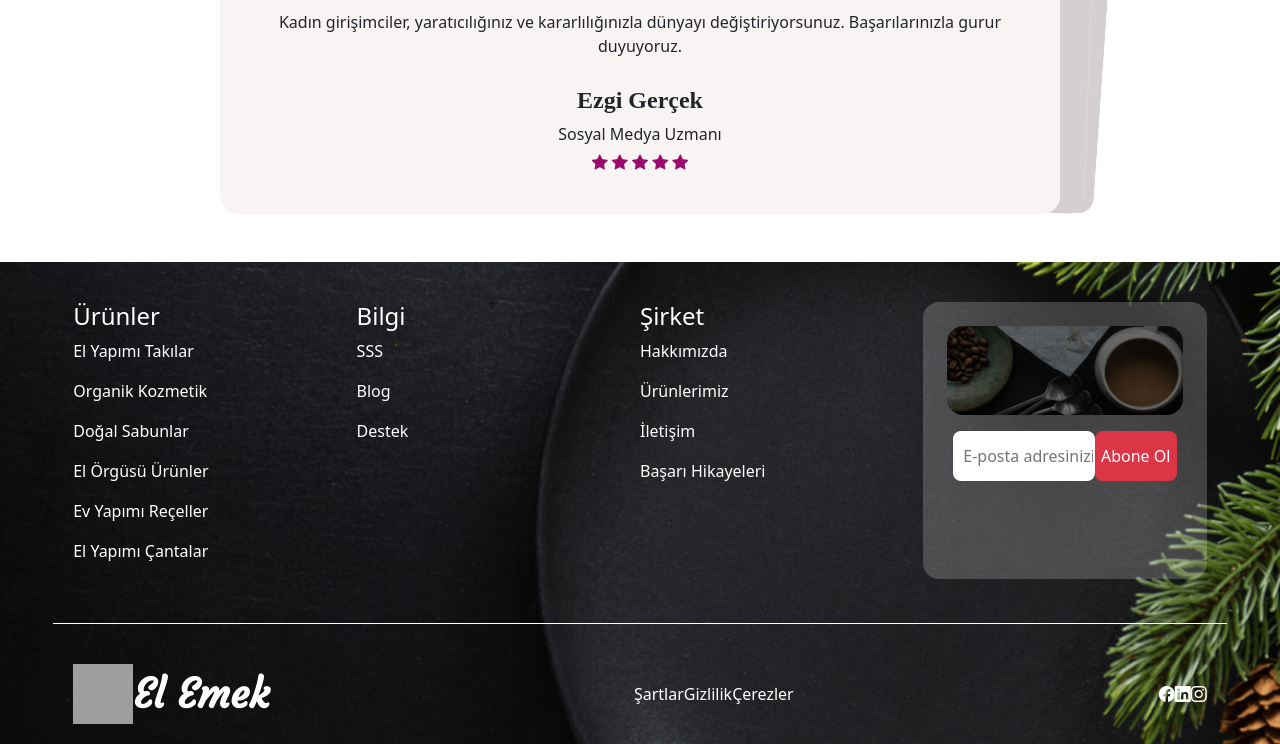
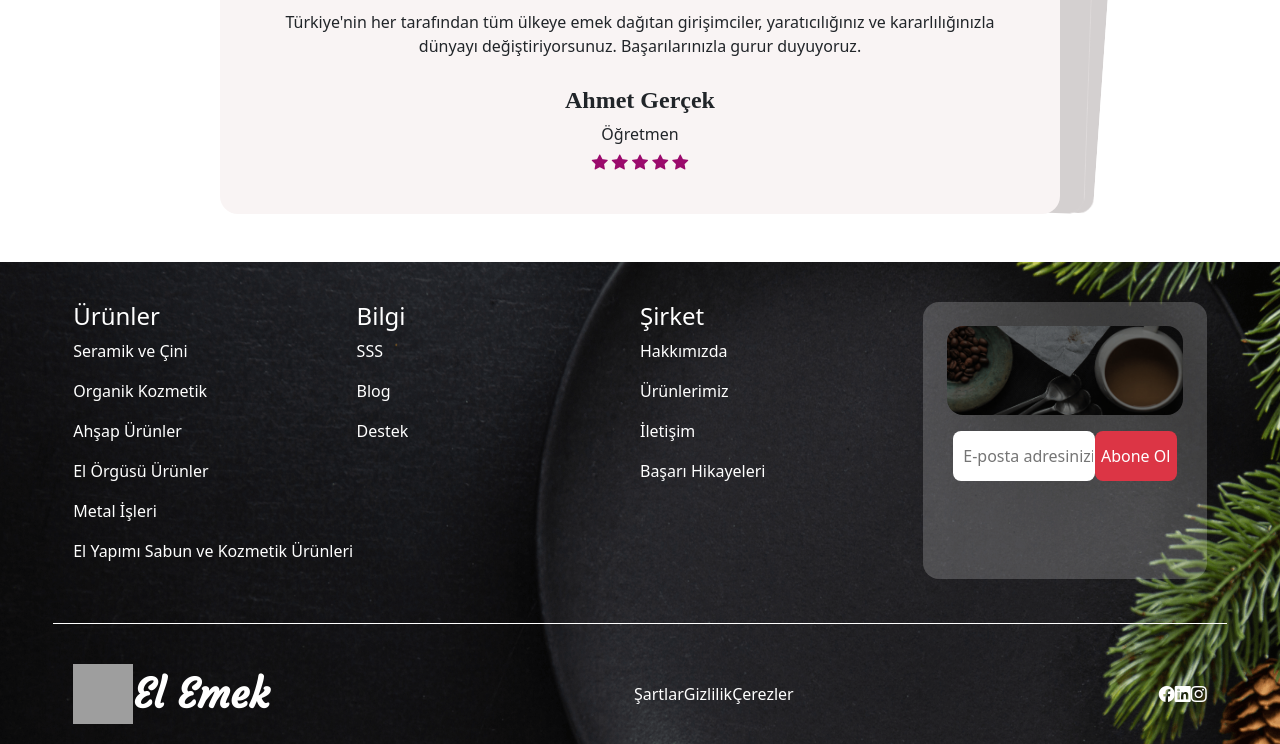
Before and after one commit to helinozalkan/eticaret, a PHP site: page / in a window 1280 px wide. Shown: the part 3858-4602 px from the top of the page. Run offline with PHP 8.4, Linux system fonts and the light colour scheme; data that the repository does not hold is empty; some libraries are stand-ins or nearby versions; some web fonts are replaced; grey boxes are pictures that could not be loaded.

Commit message:
Yerel değişiklikler kaydedildi

```diff
--- a/index.php
+++ b/index.php
@@ -192,7 +192,7 @@ try {
       <div class="position-absolute top-50  start-50 translate-middle w-50" style="margin-top: -70px;">
         <div class="text-center">
           <div class="text-center fw-bold mb-3" style="color: black; font-size: 1vw;">Düşle, İnan , Başar</div>
-          <div class="baslik2" style="color: black; font-size: 4vw;">Kendi Ayakları Üzerinde Durabilen, Güçlü Kadınların Tercihi</div>
+          <div class="baslik2" style="color: black; font-size: 4vw;">El İşçiliğiyle Üretilmiş, Emeğe Saygı Duyanların Tercihi</div>
 
         </div>
       </div>
@@ -280,7 +280,7 @@ try {
     <span class="num" data-value="50">00</span>
     <span style="margin-top: 40px;">+</span>
   </div>
-  <span class="text">Kadın Girişimci</span>
+  <span class="text">Girişimci</span>
 </div>
 <div class="container border-end border-warning col-12 col-lg-3 text-center">
   <div class="sayac d-flex" style="padding-left: 100px;">
@@ -300,36 +300,36 @@ try {
   <div class="container-fluid mt-5 bg-light py-5 ms-4">
   <div class="row">
     <div class="col-12 col-md-5 text-center py-5">
-      <div class="text-start" style="color:rgb(155, 10, 109) ;">Yeni Ürünler</div>
+      <div class="text-start" style="color:rgb(155, 10, 109) ;">El Emeği Ürünlerin Hikayesine Ortak Olun</div>
       <div class="baslik3 text-start text-black fw-bold" style="font-size: 3vw;">Yeni Ürünlerimizi Deneyin</div>
-      <div class="text-start">Kadın girişimcilerimizin el emeği göz nuru ürünleriyle tanışın. Her biri özenle hazırlanmış ve sizler için sunulmuştur.</div>
+      <div class="text-start">Geleneksel değerlerle modern tasarım anlayışını bir araya getiren bu e-ticaret deneyimi, sadece alışveriş yapmakla kalmayıp, zanaatın ruhunu keşfetmenize olanak tanır. Keşfedin, ilham alın ve emeğe değer katın.</div>
     </div>
     <div class="col-12 col-md-7">
       <div class="swiper ilk">
         <div class="swiper-wrapper mb-5">
           <div class="k swiper-slide iki"><img class="img" src="images/taki.jpg">
-            <div class="text-overlay">El Yapımı Takılar</div>
+            <div class="text-overlay">Seramik ve Çini</div>
           </div>
           <div class="k swiper-slide iki"><img class="img" src="images/kozmetik.jpg">
-            <div class="text-overlay">Organik Kozmetik Ürünleri</div>
+            <div class="text-overlay">Ahşap Ürünler</div>
           </div>
           <div class="k swiper-slide iki"><img class="img" src="images/dogalsabun.jpg">
-            <div class="text-overlay">Doğal Sabunlar</div>
+            <div class="text-overlay">Dokuma Ürünler</div>
           </div>
           <div class="k swiper-slide iki"><img class="img" src="images/orgu.jpg">
-            <div class="text-overlay">El Örgüsü Ürünler</div>
+            <div class="text-overlay">Takılar ve Aksesuarlar</div>
           </div>
           <div class="k swiper-slide iki"><img class="img" src="images/recel.jpg">
-            <div class="text-overlay">Ev Yapımı Reçeller</div>
+            <div class="text-overlay">Deri Ürünler</div>
           </div>
           <div class="k swiper-slide iki"><img class="img" src="images/orgucanta.jpg">
-            <div class="text-overlay">El Yapımı Çantalar</div>
+            <div class="text-overlay">Metal İşleri</div>
           </div>
           <div class="k swiper-slide iki"><img class="img" src="images/bakim.jpg">
             <div class="text-overlay">Doğal Cilt Bakım Ürünleri</div>
           </div>
           <div class="k swiper-slide iki"><img class="img" src="images/dekormum.jpg">
-            <div class="text-overlay">El Yapımı Mumlar</div>
+            <div class="text-overlay">El Yapımı Sabun ve Kozmetik Ürünleri</div>
           </div>
           <div class="k swiper-slide iki"><img class="img" src="images/gingercookie.jpg">
             <div class="text-overlay">Organik Gıda Ürünleri</div>
@@ -410,15 +410,15 @@ try {
     </div>
     <div class="col-12 col-md-6 px-5 mt-4">
       <div class="text-start" style="color:rgb(155, 10, 109) ;">Hakkımızda</div>
-      <div class="baslik3 text-start text-black fw-bold" style="font-size: 3vw;">Başarıya Giden Yolculuğumuz. Kadın Girişimcilerin Hikayesi</div>
-      <div class="text-start">Kadın girişimcilerimizin azmi ve yaratıcılığı ile dolu bir yolculuk. Her biri kendi alanında fark yaratan kadınların hikayeleri.</div>
+      <div class="baslik3 text-start text-black fw-bold" style="font-size: 3vw;">Başarıya Giden Yolculuğumuz: Emekçilerimizin Özverisi.</div>
+      <div class="text-start">Emekçi girişimcilerimizin azmi ve yaratıcılığı ile dolu bir yolculuk. Her biri kendi alanında fark yaratan Türkiye'nin dört bir yanındaki emekçinin hikayeleri.</div>
       <div class="row">
         <div class="col-6 border-end" style="margin-top: 20px;">
           <div class="mb-2">
             <i class="bi bi-check-circle" style="color:rgb(155, 10, 109) ;"></i> Sıcak ve Samimi Ortam
           </div>
           <div class="mb-4">
-            <i class="bi bi-check-circle" style="color:rgb(155, 10, 109) ;"></i> Kadın Girişimciler İçin İlham Verici Hikayeler
+            <i class="bi bi-check-circle" style="color:rgb(155, 10, 109) ;"></i> Girişimciler İçin İlham Verici Hikayeler
           </div>
           <div>
             <button type="button" class="btn ms-2 text-white"
@@ -442,7 +442,7 @@ try {
 <div class="container-fluid p-0 bg-dark mt-5" style="min-height: 200px; max-height: 50vh; height: auto;">
   <div class="row">
     <div class="baslik3 col-6 text-white p-5" style="font-weight:bold; font-size: 45px;">
-      Kadın Girişimcilerden %50'den Fazla İndirim
+      Girişimcilerden %50'den Fazla İndirim
       <div>
         <button type="button" class="btn ms-2 text-white"
           style="background-color:rgb(155, 10, 109) ;border-radius: 20; height: 40px; width: 120px;margin-top: 0px;">Hemen Al</button>
@@ -560,13 +560,13 @@ try {
         <img src="images/58.png" alt="Ünlü Kadın"
           style="border-radius: 50%; height: 100px; width: 100px; margin-left: 350px;margin-top: 30px;">
         <div class="fs-6 px-5 mt-3">
-          Kadın girişimciler, yaratıcılığınız ve kararlılığınızla dünyayı değiştiriyorsunuz. Başarılarınızla gurur duyuyoruz.
+          Türkiye'nin her tarafından tüm ülkeye emek dağıtan girişimciler, yaratıcılığınız ve kararlılığınızla dünyayı değiştiriyorsunuz. Başarılarınızla gurur duyuyoruz.
         </div>
         <div class="baslik3 fw-bold fs-4 mt-4">
-          Ezgi Gerçek
+          Ahmet Gerçek
         </div>
         <div class="px-5 mt-1">
-          Sosyal Medya Uzmanı
+          Öğretmen
         </div>
         <div class="starts mx-3 mt-1" style="color:rgb(155, 10, 109) ;">
           <i class="bi bi-star-fill"></i>
@@ -582,7 +582,7 @@ try {
         <img src="images/yorum.jpg" alt="Ünlü Kadın"
           style="border-radius: 50%; height: 100px; width: 100px; margin-left: 350px;margin-top: 30px;">
         <div class="fs-6 px-5 mt-3">
-          Kendi işini kuran kadınlar, sizler ilham kaynağısınız. Azminiz ve çalışkanlığınızla geleceğe yön veriyorsunuz.
+          Kendi işini kuran girişimci kadınlar, sizler ilham kaynağısınız. Azminiz ve çalışkanlığınızla geleceğe yön veriyorsunuz.
         </div>
         <div class="baslik3 fw-bold fs-4 mt-4">
           Ela Erdem
@@ -604,13 +604,13 @@ try {
         <img src="images/yorum2.jpg" alt="Ünlü Kadın"
           style="border-radius: 50%; height: 100px; width: 100px; margin-left: 350px;margin-top: 30px;">
         <div class="fs-6 px-5 mt-3">
-          Kadın girişimciler, cesaretiniz ve yenilikçi ruhunuzla gurur duyuyoruz. Sizler, geleceğin liderlerisiniz.
+          Değerli girişimciler, cesaretiniz ve yenilikçi ruhunuzla gurur duyuyoruz. Sizler, geleceğin liderlerisiniz.
         </div>
         <div class="baslik3 fw-bold fs-4 mt-4">
-          Emel Yıldız
+          Ali Yıldız
         </div>
         <div class="px-5 mt-1">
-          Tasarım Uzmanı
+          Çiftçi
         </div>
         <div class="starts mx-3 mt-1" style="color:rgb(155, 10, 109) ;">
           <i class="bi bi-star-fill"></i>
@@ -631,12 +631,12 @@ try {
         style="z-index: 2; background-color: transparent; padding: 20px; margin-top: 20px; width: 90%;">
         <div class="col-lg-3 mb-4">
           <h4>Ürünler</h4>
-          <p>El Yapımı Takılar</p>
+          <p>Seramik ve Çini</p>
           <p>Organik Kozmetik</p>
-          <p>Doğal Sabunlar</p>
+          <p>Ahşap Ürünler</p>
           <p>El Örgüsü Ürünler</p>
-          <p>Ev Yapımı Reçeller</p>
-          <p>El Yapımı Çantalar</p>
+          <p>Metal İşleri</p>
+          <p>El Yapımı Sabun ve Kozmetik Ürünleri</p>
         </div>
         <div class="col-lg-3 mb-4">
           <h4>Bilgi</h4>
```
Also changed, not shown: other parts of index.php (+11 -11 lines).
